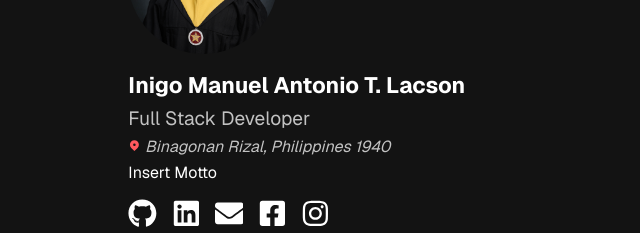
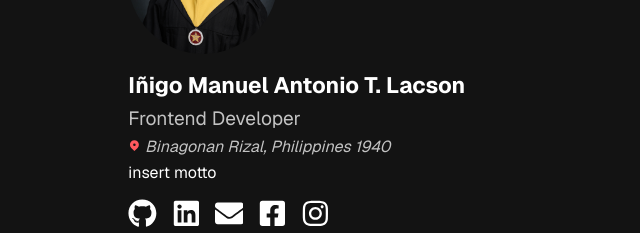
Before and after one commit to inigolacson/my-app, a Next.js app: page / in a window 1280 px wide. Shown: the part 154-387 px from the top of the page, without its empty margins (0-640 px from the left). Built offline with nearby package versions, Linux system fonts and the light colour scheme.

Commit message:
i integrated data into js, but cycling of title is not yet integrated

```diff
--- a/data/information.js
+++ b/data/information.js
@@ -3,3 +3,23 @@ const titles = [
     'UI/UX Specialist',
     'Game Developer',
 ];
+
+const info = {
+    name: 'Iñigo Manuel Antonio T. Lacson',
+    address: ' Binagonan Rizal, Philippines 1940',
+    title: 'Frontend Developer',
+    motto: 'insert motto',
+};
+
+const links = {
+    github : 'https://github.com/inigolacson',
+    linkedin: 'https://www.linkedin.com/in/i%C3%B1igo-lacson-150351310/',
+    gmail: 'https://mail.google.com/mail/?view=cm&fs=1&to=inigolacson01@gmail.com&su=Hello%20from%20your%20portfolio&body=I%20saw%20your%20site%20and%20wanted%20to%20reach%20out!',
+    facebook : 'https://www.facebook.com/InigoLacsonT/',
+    instagram: 'https://www.instagram.com/inigolacson/',
+    resume: '',
+
+}
+
+export default info;
+export { titles , links };
--- a/pages/index.js
+++ b/pages/index.js
@@ -2,10 +2,11 @@ import styles from '@styles/modules/index.module.scss';
 import hero from '@styles/modules/hero.module.scss';
 import buttons from '@styles/modules/socialButtons.module.scss';
 import cursor from '@styles/modules/cursorLight.module.scss';
+import  info, { links } from '@data/information.js';
 import { HiLocationMarker } from 'react-icons/hi';
 import { FaGithub, FaLinkedin, FaFacebookSquare, FaInstagram, FaEnvelope, FaFileAlt} from 'react-icons/fa';
 import Image from 'next/image';
-import { useEffect } from 'react';
+import { useEffect, useState } from 'react';
 
 export default function Home() {
   useEffect(() => {
@@ -43,33 +44,23 @@ export default function Home() {
             width={800}
             height={800}
             />
-            <h1 className={hero.nameBanner}>Inigo Manuel Antonio T. Lacson</h1>
-            <p className={hero.title}>Full Stack Developer</p>
-            <address className={hero.address}><HiLocationMarker className={hero.icon}/> Binagonan Rizal, Philippines 1940</address>
-            <p className={hero.moto}>Insert Motto</p>
+            <h1 className={hero.nameBanner}>{info.name}</h1>
+            <p className={hero.title}>{info.title}</p>
+            <address className={hero.address}><HiLocationMarker className={hero.icon}/>{info.address}</address>
+            <p className={hero.moto}>{info.motto}</p>
             <div className={buttons.buttonContainer}>
-              <a href="https://github.com/inigolacson"
-              target="_blank"
-              rel="noopener norefferer"
+              <a href={links.github} target="_blank" rel="noopener norefferer"
               className={buttons.button}><FaGithub className={buttons.icon}/></a>
-              <a href="https://www.linkedin.com/in/i%C3%B1igo-lacson-150351310/"
-              target="_blank"
-              rel="noopener norefferer"
+              <a href={links.linkedin} target="_blank" rel="noopener norefferer"
               className={buttons.button}><FaLinkedin className={buttons.icon}/></a>
-              <a href="https://mail.google.com/mail/?view=cm&fs=1&to=inigolacson01@gmail.com&su=Hello%20from%20your%20portfolio&body=I%20saw%20your%20site%20and%20wanted%20to%20reach%20out!"
-              target="_blank"
-              rel="noopener norefferer"
+              <a href={links.gmail} target="_blank" rel="noopener norefferer"
               className={buttons.button}><FaEnvelope className={buttons.icon}/></a>
-              <a href="https://www.facebook.com/InigoLacsonT/"
-              target="_blank"
-              rel="noopener norefferer"
+              <a href= {links.facebook} target="_blank" rel="noopener norefferer"
               className={buttons.button}><FaFacebookSquare className={buttons.icon}/></a>
-              <a href="https://www.instagram.com/inigolacson/"
-              target="_blank"
-              rel="noopener norefferer"
+              <a href={links.instagram} target="_blank" rel="noopener norefferer"
               className={buttons.button}><FaInstagram className={buttons.icon}/></a>
             </div>
-            <a href="" download className={buttons.resumeButton}>
+            <a href={links.resume} download className={buttons.resumeButton}>
               <FaFileAlt className={buttons.resumeIcon}></FaFileAlt>
               <span className={buttons.resumeText}>Resume</span>
             </a>
```
